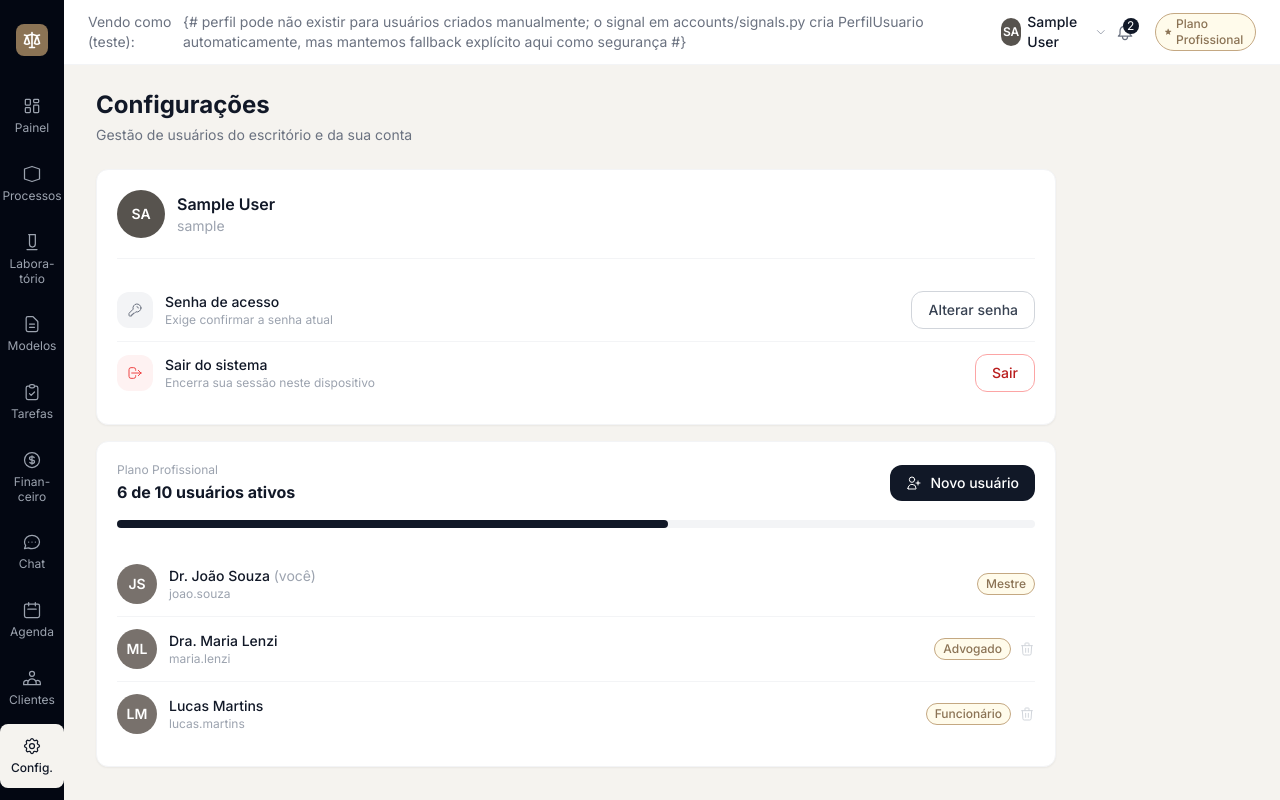
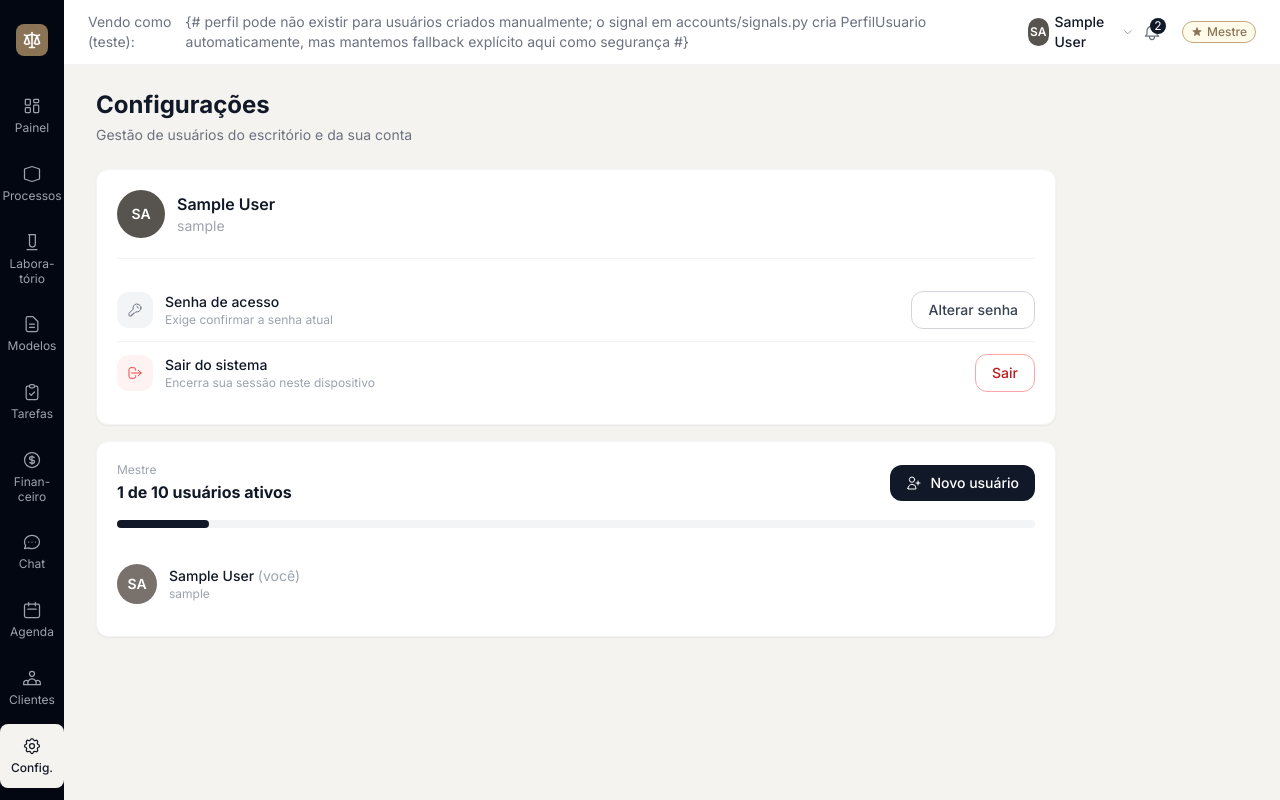
Before and after one commit to BrenoAlcaraz/alenziTech_sistemaAdvocacia, a Django app: page /configuracoes/ in a window 1280 px wide. Run offline with Django 5.2, Linux system fonts and the light colour scheme; the visitor is signed in with stand-in values (Sample User, id 1); data comes from the database, SQL or seed files in the repository; parts of the project's set-up code (start-up, migrations or seed data) failed here and were passed over.

Commit message:
feat(configuracoes): listar usuarios reais
Co-Authored-By: Claude Sonnet 4.6 <noreply@anthropic.com>

```diff
--- a/apps/configuracoes/views.py
+++ b/apps/configuracoes/views.py
@@ -1,20 +1,22 @@
 from django.shortcuts import render
 from django.contrib.auth.decorators import login_required
-
-# Dados temporários apenas para layout — substituir futuramente por queries reais
-USUARIOS_MOCK = [
-    {"nome": "Dr. João Souza", "username": "joao.souza", "iniciais": "JS", "badge": "Mestre", "voce": True},
-    {"nome": "Dra. Maria Lenzi", "username": "maria.lenzi", "iniciais": "ML", "badge": "Advogado", "voce": False},
-    {"nome": "Lucas Martins", "username": "lucas.martins", "iniciais": "LM", "badge": "Funcionário", "voce": False},
-]
+from django.contrib.auth.models import User
 
 
 @login_required
 def index(request):
-    # Futuramente: listar usuários reais, exibir dados reais do plano e do escritório
+    perfil_usuario = getattr(request.user, 'perfil', None)
+
+    usuarios = User.objects.filter(is_active=True).select_related("perfil").order_by(
+        "first_name", "last_name", "username"
+    )
+    usuarios_ativos = usuarios.count()
+
     return render(request, "configuracoes/index.html", {
-        "usuarios": USUARIOS_MOCK,
-        "plano_nome": "Plano Profissional",
-        "usuarios_ativos": 6,
-        "limite_usuarios": 10, "item_ativo": "configuracoes",
+        "perfil_usuario": perfil_usuario,
+        "usuarios": usuarios,
+        "plano_nome": "Mestre",
+        "usuarios_ativos": usuarios_ativos,
+        "limite_usuarios": 10,
+        "item_ativo": "configuracoes",
     })
--- a/templates/configuracoes/index.html
+++ b/templates/configuracoes/index.html
@@ -11,15 +11,11 @@
   {# Perfil #}
   <div class="flex items-center gap-3 mb-5 pb-5 border-b border-gray-100">
     <div class="w-12 h-12 rounded-full bg-stone-600 flex items-center justify-center text-white font-semibold text-sm">
-      {% if request.user.perfil.iniciais %}
-        {{ request.user.perfil.iniciais }}
-      {% else %}
-        {{ request.user.username|upper|slice:":2" }}
-      {% endif %}
+      {% if perfil_usuario %}{{ perfil_usuario.iniciais }}{% else %}{{ request.user.username|upper|slice:":2" }}{% endif %}
     </div>
     <div>
       <p class="font-semibold text-gray-900">
-        {% if request.user.perfil.nome_completo %}{{ request.user.perfil.nome_completo }}
+        {% if perfil_usuario and perfil_usuario.nome_completo %}{{ perfil_usuario.nome_completo }}
         {% else %}{{ request.user.get_full_name|default:request.user.username }}{% endif %}
       </p>
       <p class="text-sm text-gray-400">{{ request.user.username }}</p>
@@ -86,17 +82,21 @@
     {% for u in usuarios %}
       <div class="flex items-center gap-3 py-3">
         <div class="w-10 h-10 rounded-full bg-stone-500 flex items-center justify-center text-white text-sm font-semibold flex-shrink-0">
-          {{ u.iniciais }}
+          {% if u.perfil %}{{ u.perfil.iniciais }}{% else %}{{ u.username|upper|slice:":2" }}{% endif %}
         </div>
         <div class="flex-1 min-w-0">
           <p class="text-sm font-medium text-gray-900">
-            {{ u.nome }} {% if u.voce %}<span class="text-gray-400 font-normal">(você)</span>{% endif %}
+            {% if u.perfil and u.perfil.nome_completo %}{{ u.perfil.nome_completo }}
+            {% else %}{{ u.get_full_name|default:u.username }}{% endif %}
+            {% if u == request.user %}<span class="text-gray-400 font-normal">(você)</span>{% endif %}
           </p>
           <p class="text-xs text-gray-400">{{ u.username }}</p>
         </div>
         <div class="flex items-center gap-2">
-          <span class="badge-plano">{{ u.badge }}</span>
-          {% if not u.voce %}
+          {% if u.perfil and u.perfil.cargo %}
+            <span class="badge-plano">{{ u.perfil.cargo }}</span>
+          {% endif %}
+          {% if u != request.user %}
             <button class="text-gray-300 hover:text-red-400 transition-colors">
               <svg class="w-4 h-4" fill="none" viewBox="0 0 24 24" stroke="currentColor">
                 <path stroke-linecap="round" stroke-linejoin="round" stroke-width="1.5" d="M19 7l-.867 12.142A2 2 0 0116.138 21H7.862a2 2 0 01-1.995-1.858L5 7m5 4v6m4-6v6m1-10V4a1 1 0 00-1-1h-4a1 1 0 00-1 1v3M4 7h16"/>
```
